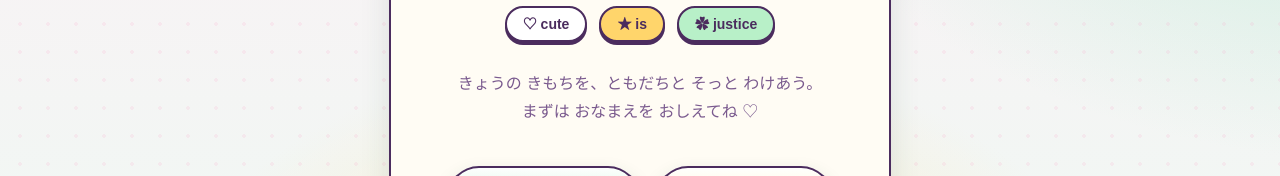
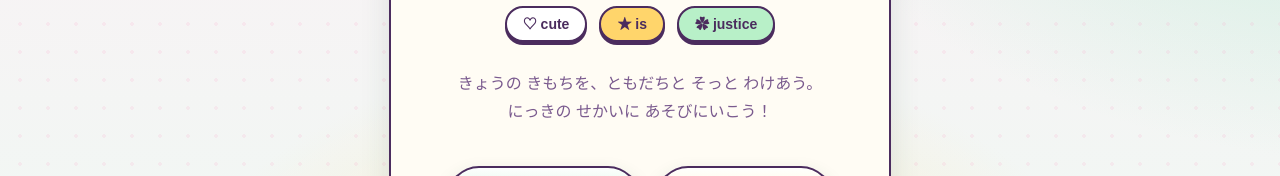
Before and after one commit to miya8060/kokan-nikki, a Next.js app: page / in a window 1280 px wide. Shown: the part 416-592 px from the top of the page. Built offline with nearby package versions, Linux system fonts and the light colour scheme; no server answers; a web font is replaced by a local one.

Commit message:
feat(landing): LP の Sticker 文言を「にっきの せかいに あそびにいこう！」に差し替え (#74)

```diff
--- a/app/page.tsx
+++ b/app/page.tsx
@@ -94,7 +94,7 @@ export default async function Home() {
           <p className="text-ink-soft mt-7 text-base leading-7">
             きょうの きもちを、ともだちと そっと わけあう。
             <br />
-            まずは おなまえを おしえてね ♡
+            にっきの せかいに あそびにいこう！
           </p>
 
           <div className="mt-10 flex flex-wrap justify-center gap-4">
```
